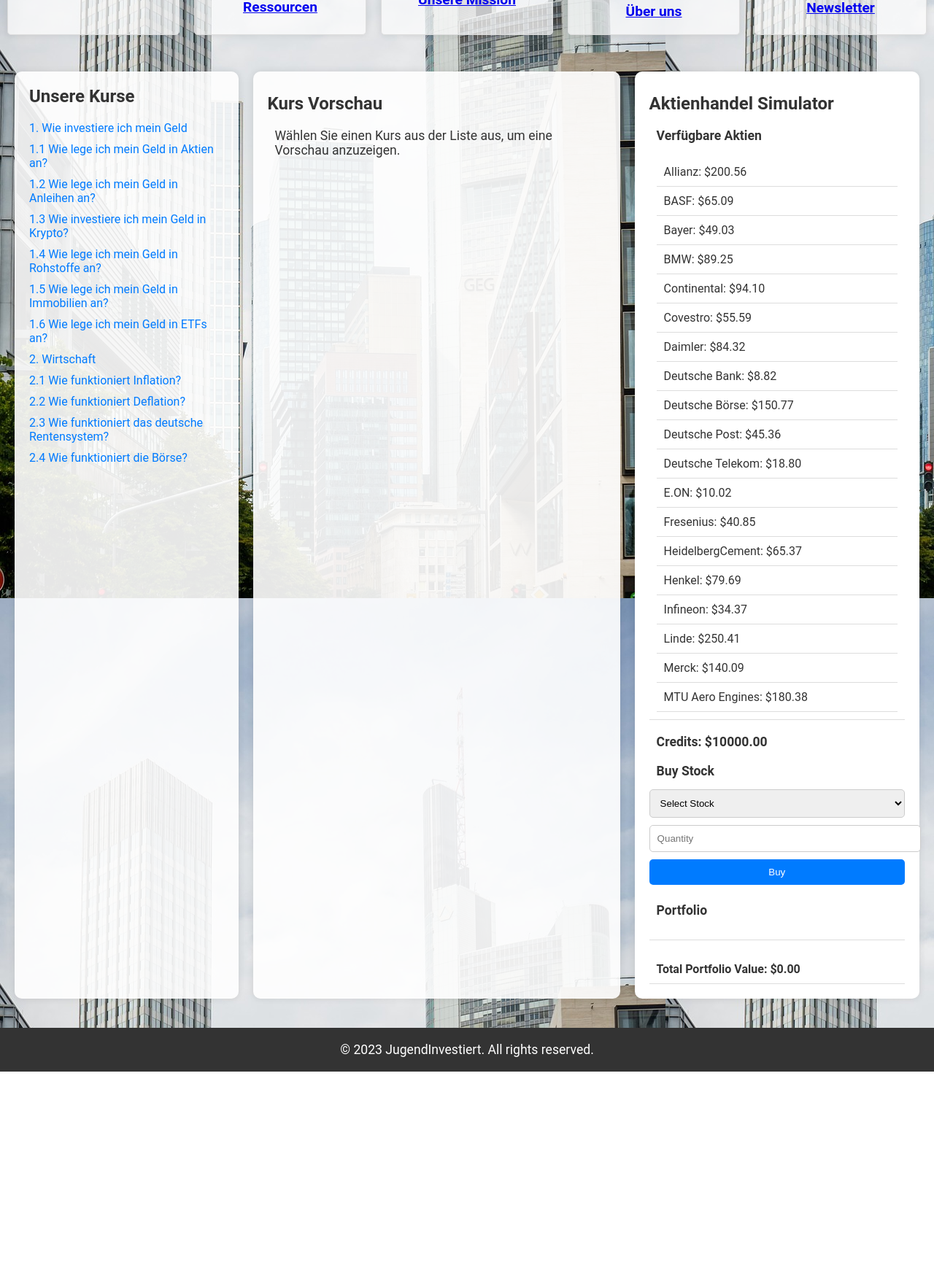
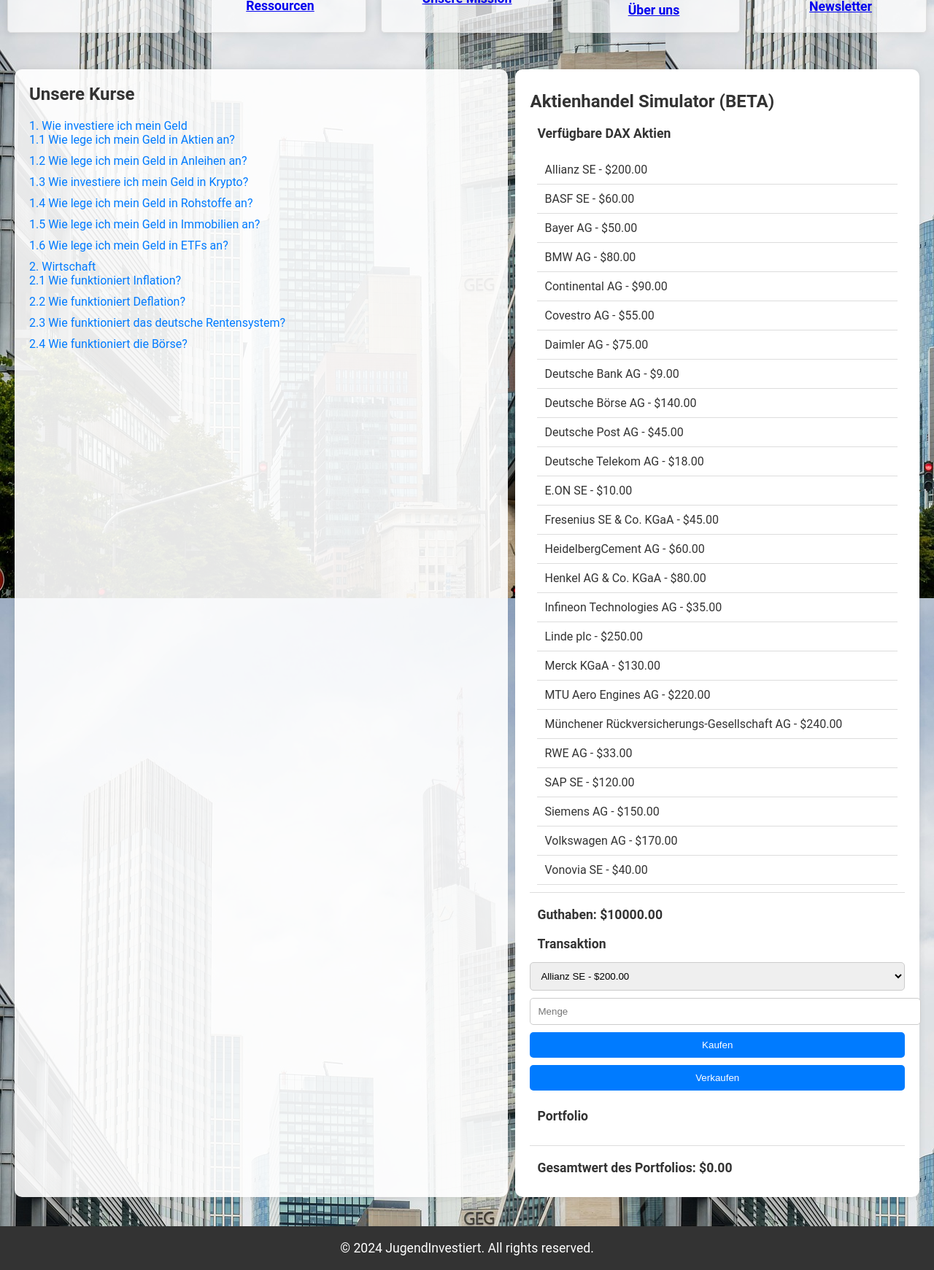
Before and after one commit to jugendInvestiert/jugendInvestiert.github.io, a plain HTML site: page index.html in a window 1280 px wide. Shown: the part 460-2201 px from the top of the page at 73% size. Before the commit the page ends 1929 px from the top, so only its background shows below. Drawn offline with Linux system fonts and the light colour scheme.

Commit message:
disclaimer and updated layout

```diff
--- a/index.html
+++ b/index.html
@@ -1,5 +1,5 @@
 <!DOCTYPE html>
-<html lang="en">
+<html lang="de">
 <head>
     <meta charset="UTF-8">
     <meta name="viewport" content="width=device-width, initial-scale=1.0">
@@ -17,7 +17,7 @@
             display: flex;
             align-items: center;
             padding: 20px;
-            background-color: rgba(255, 255, 255, 0.3);
+            background-color: transparent;
         }
 
         .logo {
@@ -70,39 +70,28 @@
             border-radius: 5px;
         }
 
-        .cube h3 {
-            margin-top: 10px;
-            font-size: 1.2em;
-        }
-
         .content-container {
             display: flex;
             justify-content: space-between;
             margin-top: 20px;
             padding: 20px;
-            gap: 20px;
+        }
+
+        .course-list {
+            width: calc(55% - 40px); /* Adjusted width and subtracting 40px margin */
+            background-color: rgba(255, 255, 255, 0.9);
+            padding: 20px;
+            border-radius: 10px;
+            box-shadow: 0 0 10px rgba(0, 0, 0, 0.1);
         }
 
         .simulator {
-            width: 35%;
+            width: calc(45% - 40px); /* Adjusted width and subtracting 40px margin */
             background-color: #fff;
             box-shadow: 0 0 10px rgba(0, 0, 0, 0.1);
             padding: 20px;
             border-radius: 10px;
-        }
-
-        .course-overview {
-            display: flex;
-            flex-grow: 1;
-            gap: 20px;
-        }
-
-        .course-list {
-            width: 40%;
-            background-color: rgba(255, 255, 255, 0.9);
-            padding: 20px;
-            border-radius: 10px;
-            box-shadow: 0 0 10px rgba(0, 0, 0, 0.1);
+            margin-left: 10px; /* Added margin to separate from sidebar */
         }
 
         .course-list h2 {
@@ -125,14 +114,6 @@
 
         .course-list ul li a:hover {
             text-decoration: underline;
-        }
-
-        .course-preview {
-            flex-grow: 1;
-            background-color: rgba(255, 255, 255, 0.9);
-            padding: 20px;
-            border-radius: 10px;
-            box-shadow: 0 0 10px rgba(0, 0, 0, 0.1);
         }
 
         footer {
@@ -196,7 +177,7 @@
 
     <div class="cube-container">
         <div class="cube">
-            <a href="course1.html">
+            <a href="lessons.html"> <!-- Changed link to lessons.html -->
                 <img src="cours.jpg" alt="Course Image">
                 <h3>Unsere Kurse</h3>
             </a>
@@ -228,191 +209,195 @@
     </div>
 
     <div class="content-container">
-        <div class="course-overview">
         <div class="course-list sidebar">
             <h2>Unsere Kurse</h2>
             <ul>
-                    <li><a onclick="showSection('course1')">1. Wie investiere ich mein Geld</a></li>
+                <li><a href="lessons.html">1. Wie investiere ich mein Geld</a>
                     <ul>
-                        <li><a onclick="showCourse('course1')">1.1 Wie lege ich mein Geld in Aktien an?</a></li>
-                        <li><a onclick="showCourse('course2')">1.2 Wie lege ich mein Geld in Anleihen an?</a></li>
-                        <li><a onclick="showCourse('course3')">1.3 Wie investiere ich mein Geld in Krypto?</a></li>
-                        <li><a onclick="showCourse('course4')">1.4 Wie lege ich mein Geld in Rohstoffe an?</a></li>
-                        <li><a onclick="showCourse('course5')">1.5 Wie lege ich mein Geld in Immobilien an?</a></li>
-                        <li><a onclick="showCourse('course9')">1.6 Wie lege ich mein Geld in ETFs an?</a></li>
+                        <li><a href="lessons.html">1.1 Wie lege ich mein Geld in Aktien an?</a></li>
+                        <li><a href="lessons.html">1.2 Wie lege ich mein Geld in Anleihen an?</a></li>
+                        <li><a href="lessons.html">1.3 Wie investiere ich mein Geld in Krypto?</a></li>
+                        <li><a href="lessons.html">1.4 Wie lege ich mein Geld in Rohstoffe an?</a></li>
+                        <li><a href="lessons.html">1.5 Wie lege ich mein Geld in Immobilien an?</a></li>
+                        <li><a href="lessons.html">1.6 Wie lege ich mein Geld in ETFs an?</a></li>
                     </ul>
-                    <li><a onclick="showSection('course6')">2. Wirtschaft</a></li>
+                </li>
+                <li><a href="lessons.html">2. Wirtschaft</a>
                     <ul>
-                        <li><a onclick="showCourse('course6')">2.1 Wie funktioniert Inflation?</a></li>
-                        <li><a onclick="showCourse('course7')">2.2 Wie funktioniert Deflation?</a></li>
-                        <li><a onclick="showCourse('course8')">2.3 Wie funktioniert das deutsche Rentensystem?</a></li>
-                        <li><a onclick="showCourse('course10')">2.4 Wie funktioniert die Börse?</a></li>
+                        <li><a href="lessons.html">2.1 Wie funktioniert Inflation?</a></li>
+                        <li><a href="lessons.html">2.2 Wie funktioniert Deflation?</a></li>
+                        <li><a href="lessons.html">2.3 Wie funktioniert das deutsche Rentensystem?</a></li>
+                        <li><a href="lessons.html">2.4 Wie funktioniert die Börse?</a></li>
                     </ul>
+                </li>
             </ul>
-            </div>
-            <div class="course-preview">
-                <h2>Kurs Vorschau</h2>
-                <div id="courseContent">
-                    <p>Wählen Sie einen Kurs aus der Liste aus, um eine Vorschau anzuzeigen.</p>
-                </div>
-            </div>
         </div>
 
         <div class="simulator">
-            <h2>Aktienhandel Simulator</h2>
+            <h2>Aktienhandel Simulator (BETA)</h2>
             <div class="stock-list">
-                <h3>Verfügbare Aktien</h3>
+                <h3>Verfügbare DAX Aktien</h3>
                 <div id="stocks"></div>
             </div>
             <div class="form-group">
-                <h3>Credits: $<span id="credits">10000.00</span></h3>
+                <h3>Guthaben: $<span id="credits">10000.00</span></h3>
             </div>
             <div class="form-group">
-                <h3>Buy Stock</h3>
-                <form id="buyStockForm">
-                    <select id="stockSelect"></select>
-                    <input type="number" id="stockQuantity" placeholder="Quantity" required>
-                    <button type="submit">Buy</button>
-                </form>
+                <h3>Transaktion</h3>
+                <select id="stock-select"></select>
+                <input type="number" id="quantity" placeholder="Menge">
+                <button onclick="buyStock()">Kaufen</button>
+                <button onclick="sellStock()">Verkaufen</button> <!-- Added sell button -->
             </div>
             <div class="portfolio">
                 <h3>Portfolio</h3>
                 <div id="portfolio"></div>
-                <div class="portfolio-value">
-                    Total Portfolio Value: $<span id="portfolioValue">0.00</span>
             </div>
+            <div class="form-group">
+                <h3>Gesamtwert des Portfolios: $<span id="portfolio-value">0.00</span></h3>
             </div>
         </div>
     </div>
 
     <footer>
-        <p>&copy; 2023 JugendInvestiert. All rights reserved.</p>
+        <p>&copy; 2024 JugendInvestiert. All rights reserved.</p>
     </footer>
 
     <script>
+        // Stock data
         const stocks = [
-            { name: "Allianz", price: 200 },
-            { name: "BASF", price: 65 },
-            { name: "Bayer", price: 50 },
-            { name: "BMW", price: 90 },
-            { name: "Continental", price: 95 },
-            { name: "Covestro", price: 55 },
-            { name: "Daimler", price: 85 },
-            { name: "Deutsche Bank", price: 8 },
-            { name: "Deutsche Börse", price: 150 },
-            { name: "Deutsche Post", price: 45 },
-            { name: "Deutsche Telekom", price: 18 },
-            { name: "E.ON", price: 10 },
-            { name: "Fresenius", price: 40 },
-            { name: "HeidelbergCement", price: 65 },
-            { name: "Henkel", price: 80 },
-            { name: "Infineon", price: 35 },
-            { name: "Linde", price: 250 },
-            { name: "Merck", price: 140 },
-            { name: "MTU Aero Engines", price: 180 }
+            { name: 'Allianz SE', price: 200.00 },
+            { name: 'BASF SE', price: 60.00 },
+            { name: 'Bayer AG', price: 50.00 },
+            { name: 'BMW AG', price: 80.00 },
+            { name: 'Continental AG', price: 90.00 },
+            { name: 'Covestro AG', price: 55.00 },
+            { name: 'Daimler AG', price: 75.00 },
+            { name: 'Deutsche Bank AG', price: 9.00 },
+            { name: 'Deutsche Börse AG', price: 140.00 },
+            { name: 'Deutsche Post AG', price: 45.00 },
+            { name: 'Deutsche Telekom AG', price: 18.00 },
+            { name: 'E.ON SE', price: 10.00 },
+            { name: 'Fresenius SE & Co. KGaA', price: 45.00 },
+            { name: 'HeidelbergCement AG', price: 60.00 },
+            { name: 'Henkel AG & Co. KGaA', price: 80.00 },
+            { name: 'Infineon Technologies AG', price: 35.00 },
+            { name: 'Linde plc', price: 250.00 },
+            { name: 'Merck KGaA', price: 130.00 },
+            { name: 'MTU Aero Engines AG', price: 220.00 },
+            { name: 'Münchener Rückversicherungs-Gesellschaft AG', price: 240.00 },
+            { name: 'RWE AG', price: 33.00 },
+            { name: 'SAP SE', price: 120.00 },
+            { name: 'Siemens AG', price: 150.00 },
+            { name: 'Volkswagen AG', price: 170.00 },
+            { name: 'Vonovia SE', price: 40.00 }
         ];
 
-        let credits = 10000;
+        let credits = 10000.00;
         let portfolio = [];
 
-        function getRandomPriceChange() {
-            return (Math.random() - 0.5) * 2; // Random price change between -1 and +1
-        }
+        function updateStockList() {
+            const stockList = document.getElementById('stocks');
+            const stockSelect = document.getElementById('stock-select');
+            stockList.innerHTML = '';
+            stockSelect.innerHTML = '';
 
-        function updateStockPrices() {
-            stocks.forEach(stock => {
-                const change = getRandomPriceChange();
-                stock.price = Math.max(stock.price + change, 0.01); // Ensure price is not negative
-            });
-        }
+            stocks.forEach((stock, index) => {
+                const stockDiv = document.createElement('div');
+                stockDiv.textContent = `${stock.name} - $${stock.price.toFixed(2)}`;
+                stockList.appendChild(stockDiv);
 
-        function displayStocks() {
-            const stocksDiv = document.getElementById("stocks");
-            const stockSelect = document.getElementById("stockSelect");
-            stocksDiv.innerHTML = "";
-            stockSelect.innerHTML = '<option value="">Select Stock</option>';
-
-            stocks.forEach(stock => {
-                const stockDiv = document.createElement("div");
-                stockDiv.innerHTML = `${stock.name}: $${stock.price.toFixed(2)}`;
-                stocksDiv.appendChild(stockDiv);
-
-                const option = document.createElement("option");
-                option.value = stock.name;
+                const option = document.createElement('option');
+                option.value = index;
                 option.textContent = `${stock.name} - $${stock.price.toFixed(2)}`;
                 stockSelect.appendChild(option);
             });
         }
 
-        function displayPortfolio() {
-            const portfolioDiv = document.getElementById("portfolio");
-            portfolioDiv.innerHTML = "";
+        function buyStock() {
+            const stockIndex = document.getElementById('stock-select').value;
+            const quantity = parseInt(document.getElementById('quantity').value);
+
+            if (!Number.isInteger(quantity) || quantity <= 0) {
+                alert('Bitte geben Sie eine gültige Menge ein.');
+                return;
+            }
+
+            const stock = stocks[stockIndex];
+            const cost = stock.price * quantity;
+
+            if (cost > credits) {
+                alert('Nicht genug Guthaben.');
+                return;
+            }
+
+            credits -= cost;
+            document.getElementById('credits').textContent = credits.toFixed(2);
+
+            const portfolioStock = portfolio.find(item => item.stock.name === stock.name);
+            if (portfolioStock) {
+                portfolioStock.quantity += quantity;
+            } else {
+                portfolio.push({ stock, quantity });
+            }
+
+            updatePortfolio();
+        }
+
+        function sellStock() {
+            const stockIndex = document.getElementById('stock-select').value;
+            const quantity = parseInt(document.getElementById('quantity').value);
+
+            if (!Number.isInteger(quantity) || quantity <= 0) {
+                alert('Bitte geben Sie eine gültige Menge ein.');
+                return;
+            }
+
+            const stock = stocks[stockIndex];
+            const portfolioStock = portfolio.find(item => item.stock.name === stock.name);
+
+            if (!portfolioStock || portfolioStock.quantity < quantity) {
+                alert('Nicht genug Aktien im Portfolio.');
+                return;
+            }
+
+            const earnings = stock.price * quantity;
+            credits += earnings;
+            document.getElementById('credits').textContent = credits.toFixed(2);
+
+            portfolioStock.quantity -= quantity;
+            if (portfolioStock.quantity === 0) {
+                portfolio = portfolio.filter(item => item.quantity > 0);
+            }
+
+            updatePortfolio();
+        }
+
+        function updatePortfolio() {
+            const portfolioDiv = document.getElementById('portfolio');
+            portfolioDiv.innerHTML = '';
             let totalValue = 0;
+
             portfolio.forEach(item => {
-                const stock = stocks.find(s => s.name === item.name);
-                const value = stock.price * item.quantity;
+                const value = item.stock.price * item.quantity;
                 totalValue += value;
 
-                const itemDiv = document.createElement("div");
-                itemDiv.innerHTML = `${item.name}: ${item.quantity} shares ($${value.toFixed(2)})`;
-                portfolioDiv.appendChild(itemDiv);
+                const portfolioItemDiv = document.createElement('div');
+                portfolioItemDiv.textContent = `${item.stock.name} - ${item.quantity} Aktien - $${value.toFixed(2)}`;
+                portfolioDiv.appendChild(portfolioItemDiv);
             });
-            document.getElementById("portfolioValue").textContent = totalValue.toFixed(2);
+
+            document.getElementById('portfolio-value').textContent = totalValue.toFixed(2);
         }
 
-        document.getElementById("buyStockForm").addEventListener("submit", function(event) {
-            event.preventDefault();
-            const stockName = document.getElementById("stockSelect").value;
-            const quantity = parseInt(document.getElementById("stockQuantity").value);
-
-            if (stockName && quantity > 0) {
-                const stock = stocks.find(s => s.name === stockName);
-                const cost = stock.price * quantity;
-
-                if (cost <= credits) {
-                    credits -= cost;
-                    document.getElementById("credits").textContent = credits.toFixed(2);
-
-                    const existingItem = portfolio.find(item => item.name === stockName);
-                    if (existingItem) {
-                        existingItem.quantity += quantity;
-                    } else {
-                        portfolio.push({ name: stockName, quantity });
-                    }
-
-                    displayPortfolio();
-                } else {
-                    alert("Not enough credits!");
-                }
-            }
+        document.addEventListener('DOMContentLoaded', () => {
+            updateStockList();
         });
 
-        function showCourse(courseId) {
-            const courseContent = {
-                course1: "<h3>1.1 Wie lege ich mein Geld in Aktien an?</h3><p>Details zu Kurs 1.1</p>",
-                course2: "<h3>1.2 Wie lege ich mein Geld in Anleihen an?</h3><p>Details zu Kurs 1.2</p>",
-                course3: "<h3>1.3 Wie investiere ich mein Geld in Krypto?</h3><p>Details zu Kurs 1.3</p>",
-                course4: "<h3>1.4 Wie lege ich mein Geld in Rohstoffe an?</h3><p>Details zu Kurs 1.4</p>",
-                course5: "<h3>1.5 Wie lege ich mein Geld in Immobilien an?</h3><p>Details zu Kurs 1.5</p>",
-                course6: "<h3>2.1 Wie funktioniert Inflation?</h3><p>Details zu Kurs 2.1</p>",
-                course7: "<h3>2.2 Wie funktioniert Deflation?</h3><p>Details zu Kurs 2.2</p>",
-                course8: "<h3>2.3 Wie funktioniert das deutsche Rentensystem?</h3><p>Details zu Kurs 2.3</p>",
-                course9: "<h3>1.6 Wie lege ich mein Geld in ETFs an?</h3><p>Details zu Kurs 1.6</p>",
-                course10: "<h3>2.4 Wie funktioniert die Börse?</h3><p>Details zu Kurs 2.4</p>"
+        // JavaScript disclaimer
+        window.onload = function() {
+            alert('Achtung: jugendInvestiert ist keine Finanzberatung sondern dient pädagogischen Zwecken. Bitte besprechen sie Echtgeldinvestments mit einem qualifizierten Finanzberater');
         };
-
-            document.getElementById("courseContent").innerHTML = courseContent[courseId];
-        }
-
-        function showSection(section) {
-            if (section === 'course1') {
-                window.location.href = 'lessons.html';
-            }
-        }
-
-        updateStockPrices();
-        displayStocks();
-        displayPortfolio();
     </script>
 </body>
 </html>
```
Lines whose indentation alone changed are shown as unchanged.
